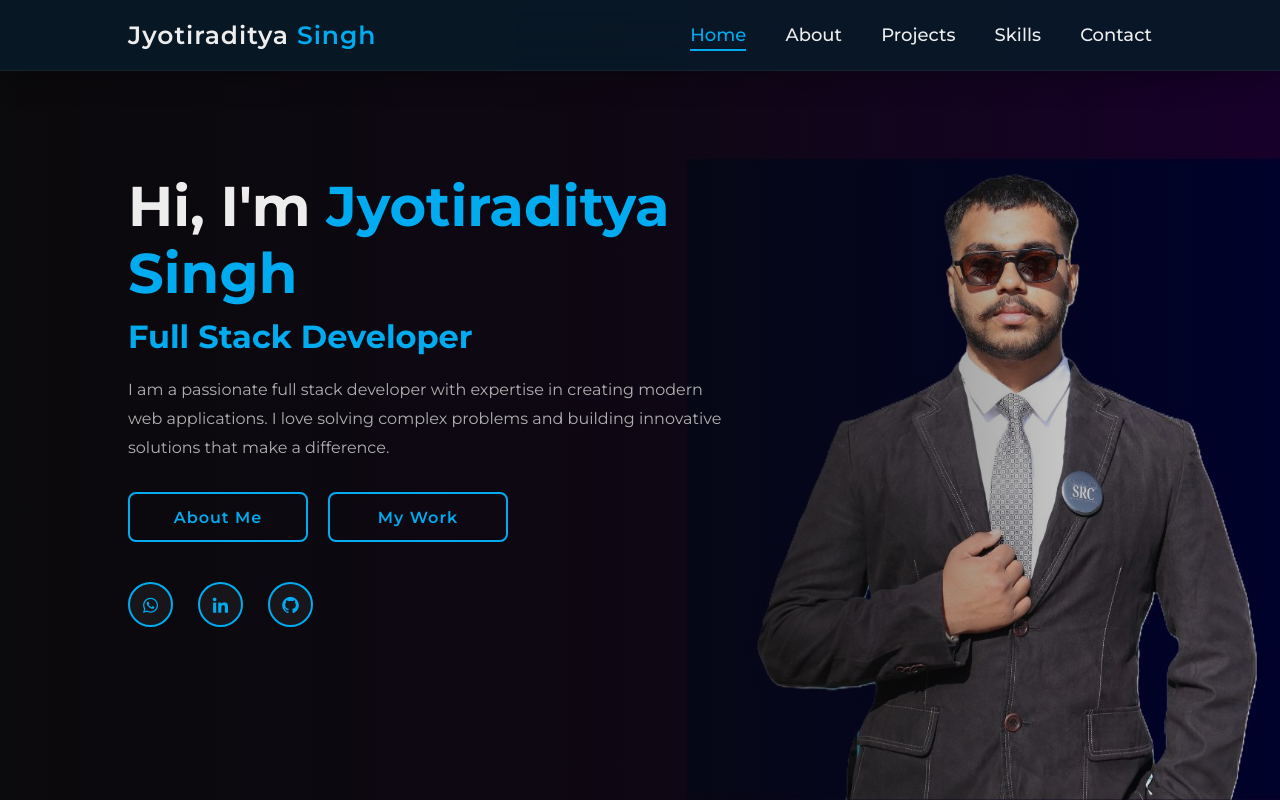
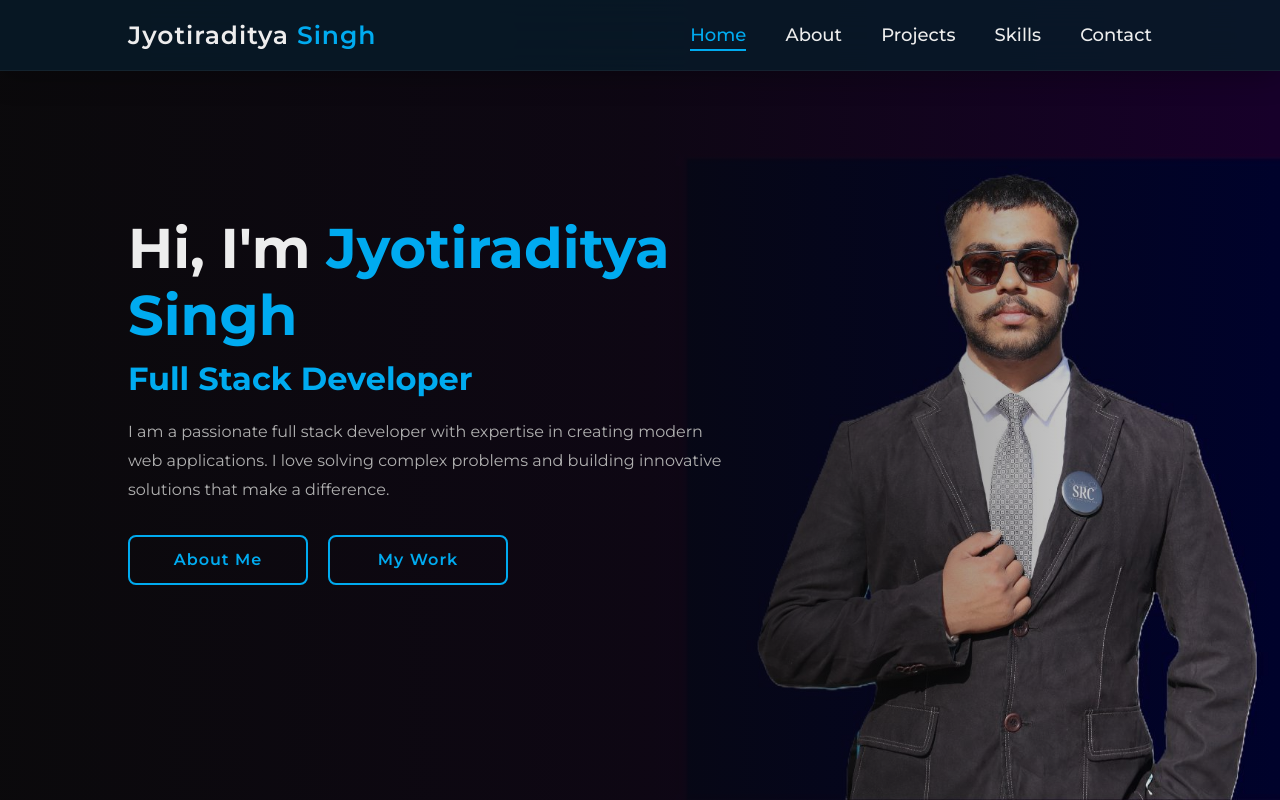
Before and after one commit to Undomestic/Protfolio, a plain HTML site: page index.html in a window 1280 px wide. Drawn offline with nearby package versions, Linux system fonts and the light colour scheme.

Commit message:
Update index.html

```diff
--- a/index.html
+++ b/index.html
@@ -39,18 +39,7 @@
                 <a href="about.html">About Me</a>
                 <a href="projects.html">My Work</a>
             </div>
-            <div class="home-sci">
-                <a href="https://wa.me/919478182499" target="_blank" class="contact-icon whatsapp">
-                    <i class='bx bxl-whatsapp'></i>
-                </a>
-                <a href="https://github.com/Undomestic" target="_blank" class="contact-icon linkedin">
-                    <i class='bx bxl-linkedin'></i>
-                </a>
-                <a href="https://www.linkedin.com/in/jyotiraditya-singh-7977b4279/" target="_blank"
-                    class="contact-icon github">
-                    <i class='bx bxl-github'></i>
-                </a>
-            </div>
+
         </div>
     </section>
     <script src="pscript.js"></script>
```
